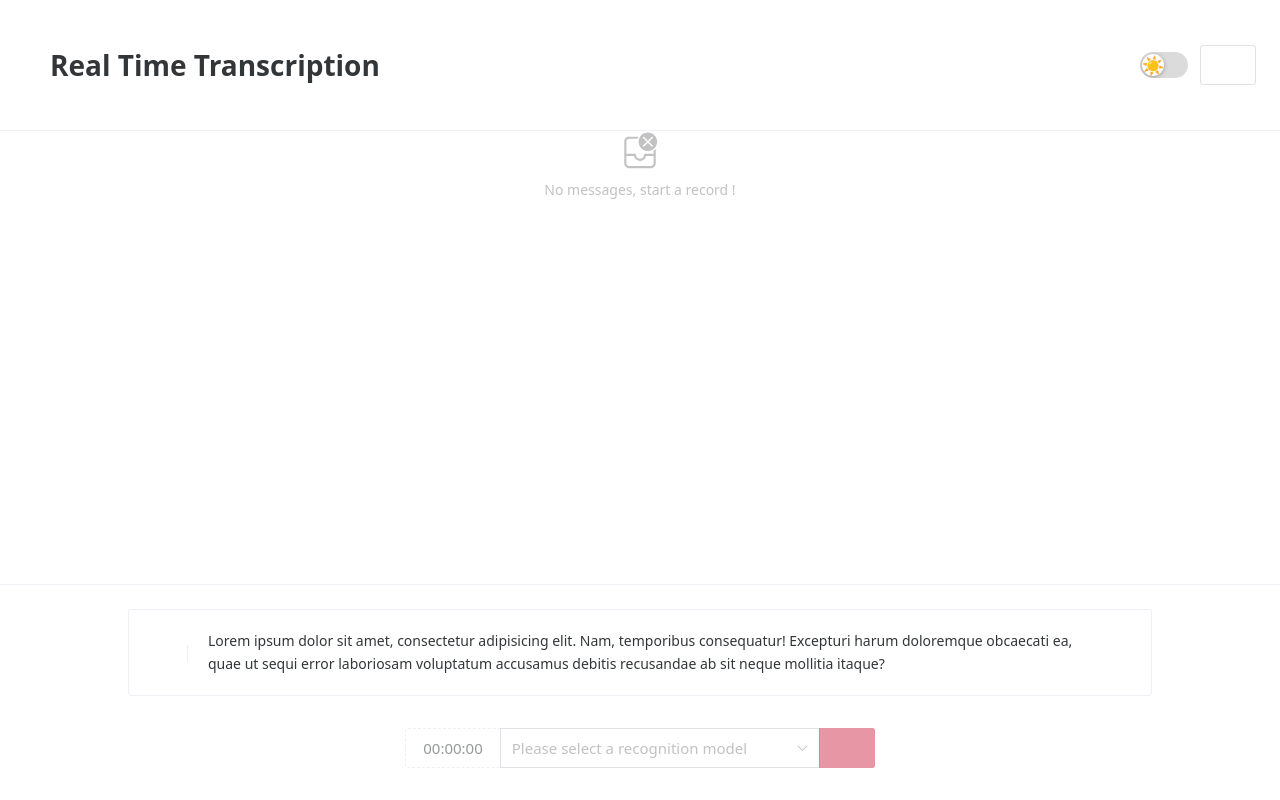
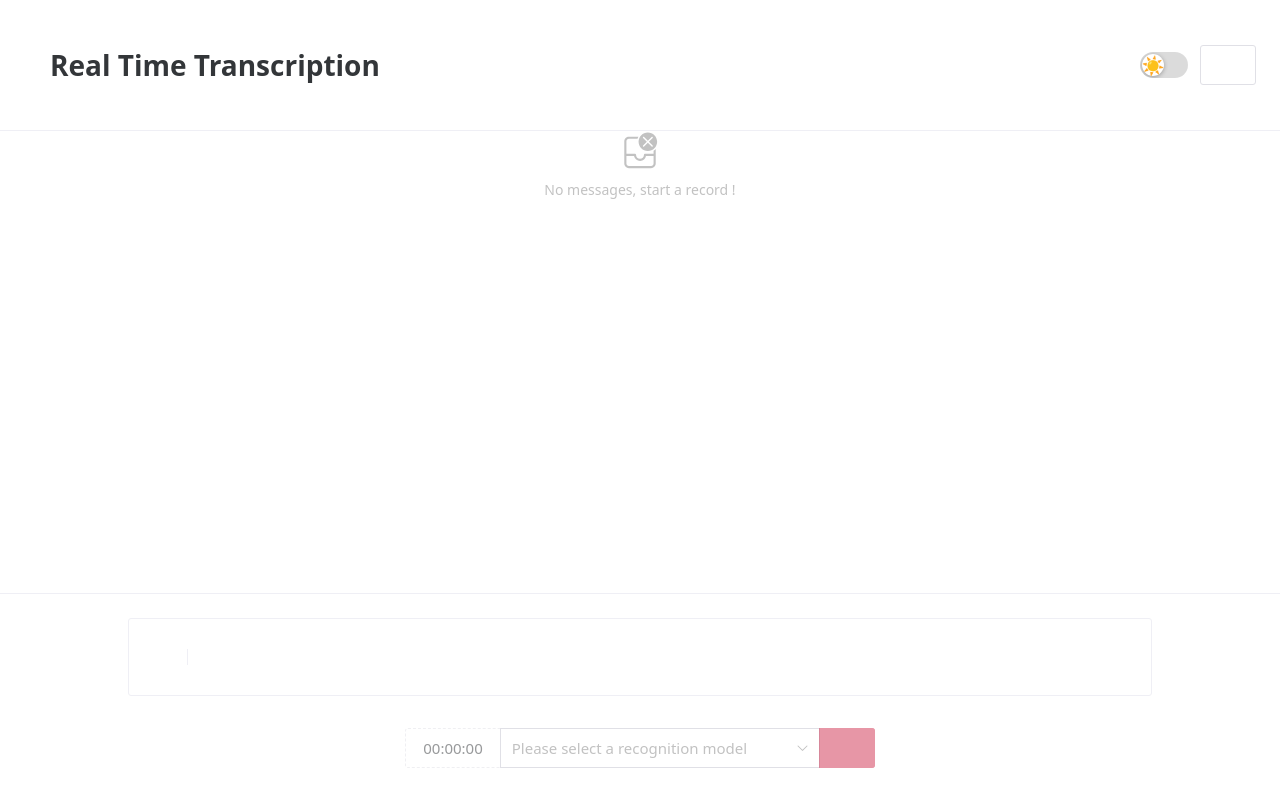
Before and after one commit to sacha-renault/RealTimeTranscription, a Vue app: page / in a window 1280 px wide. Built offline with nearby package versions, Linux system fonts and the light colour scheme; some icons are missing.

Commit message:
refactor: simplify CurrentCardMessage component by removing unnecessary text and adjusting hover styles

```diff
--- a/src/components/CurrentCardMessage.vue
+++ b/src/components/CurrentCardMessage.vue
@@ -16,7 +16,7 @@ defineProps<{
                 <template #trigger>
                     <InfoIcon class="icon-regular"/>
                 </template>
-                <span class="current-message-hover"> This is the text that is currently being transcribed. </span>
+                <span> This is the text that is currently being transcribed. </span>
             </n-popover>
 
             <n-divider vertical />
@@ -24,7 +24,6 @@ defineProps<{
             <!-- Main Content Area -->
             <span class="message-container">
                 {{ currentMessage }}
-                Lorem ipsum dolor sit amet, consectetur adipisicing elit. Nam, temporibus consequatur! Excepturi harum doloremque obcaecati ea, quae ut sequi error laboriosam voluptatum accusamus debitis recusandae ab sit neque mollitia itaque?
             </span>
         </n-flex>
     </n-card>
```
